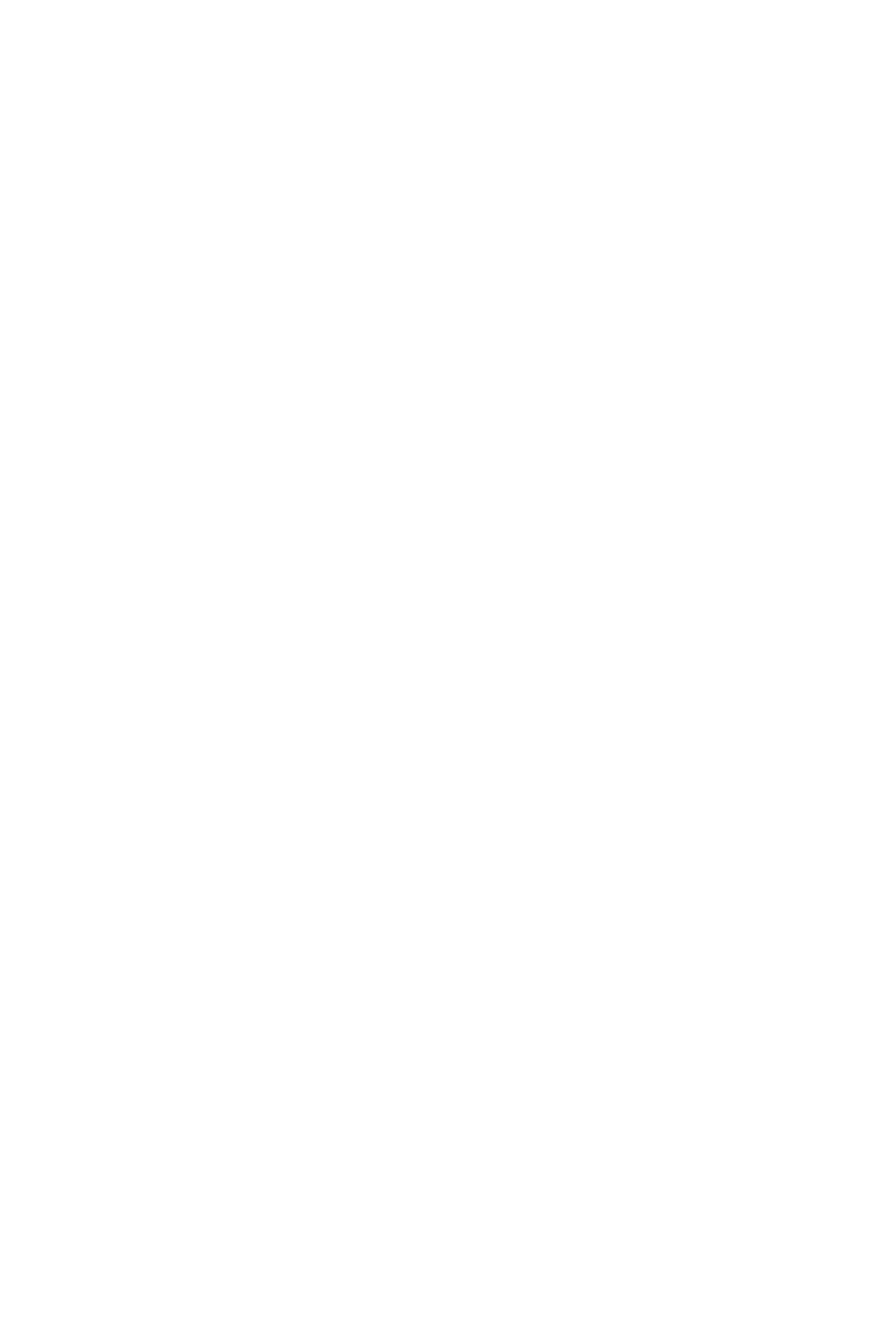
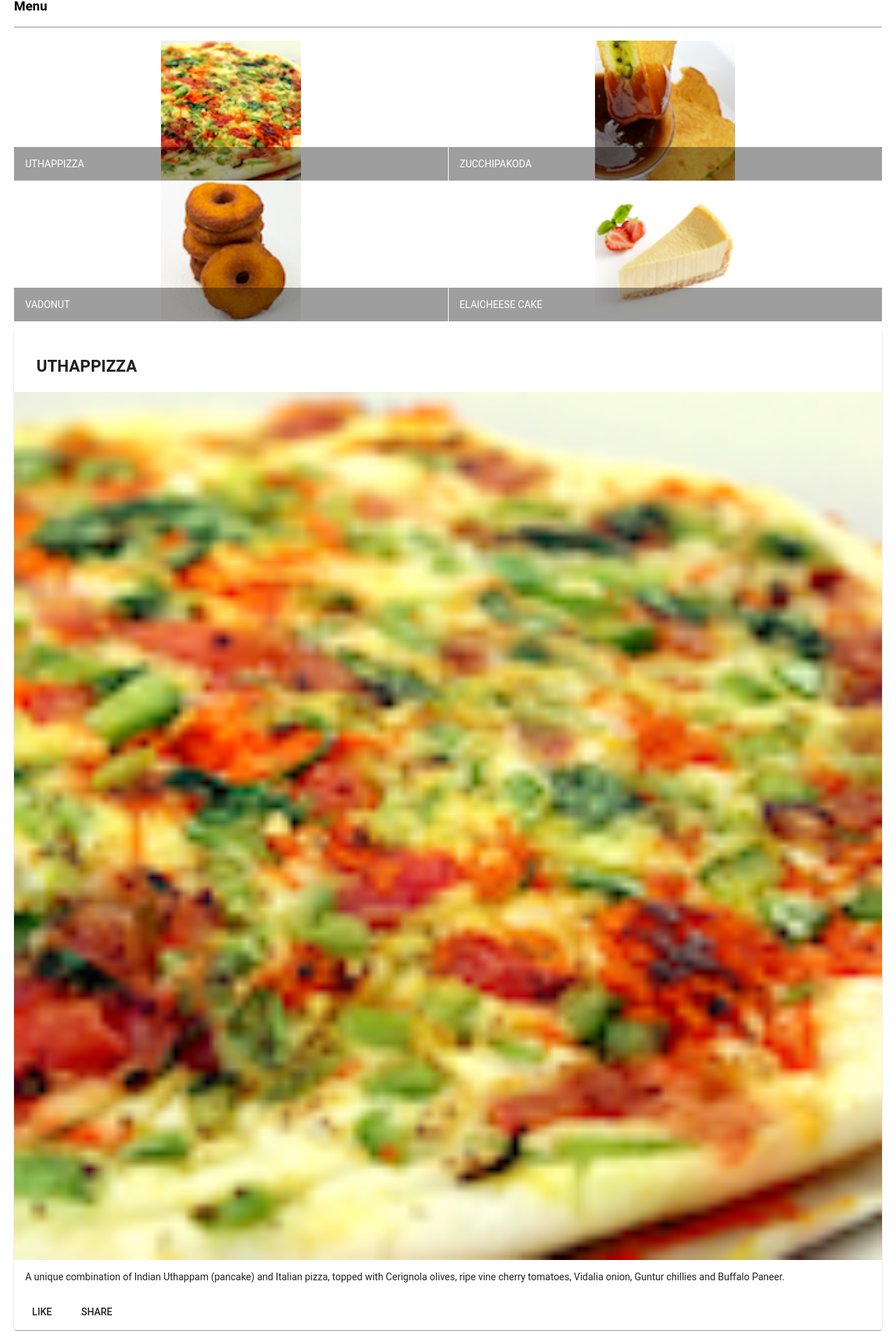
Before and after one commit to patagan/Angular, an Angular app: page / in a window 1280 px wide. Shown: the part 411-2331 px from the top of the page at 70% size. Before the commit the page ends 800 px from the top, so only its background shows below. Built offline with nearby package versions, Linux system fonts and the light colour scheme.

Commit message:
Angular components part 2

```diff
--- a/src/app/menu/menu.component.html
+++ b/src/app/menu/menu.component.html
@@ -12,4 +12,40 @@
     </mat-list-item>
   </mat-list>
 
+  <div fxFlex>
+    <div>
+      <h3>Menu</h3>
+      <hr>
+    </div>
+  </div>
+
+  <div fxFlex>
+    <mat-grid-list cols="2" rowHeight="200px">
+      <mat-grid-tile *ngFor="let dish of dishes">
+        <img height="200px" src={{dish.image}} alt={{dish.name}}>
+        <mat-grid-tile-footer>
+          <h1>{{dish.name | uppercase}}</h1>
+        </mat-grid-tile-footer>
+      </mat-grid-tile>
+    </mat-grid-list>
+  </div>
+
+  <div fxFlex *ngIf="selectedDish">
+    <mat-card>
+      <mat-card-header>
+        <mat-card-title>
+          <h3>{{selectedDish.name | uppercase}}</h3>
+        </mat-card-title>
+      </mat-card-header>
+      <img mat-card-image src={{selectedDish.image}} alt={{selectedDish.name}}>
+      <mat-card-content>
+        <p>{{selectedDish.description}}
+        </p>
+      </mat-card-content>
+      <mat-card-actions>
+        <button mat-button>LIKE</button>
+        <button mat-button>SHARE</button>
+      </mat-card-actions>
+    </mat-card>
+  </div>
 </div>
--- a/src/app/menu/menu.component.ts
+++ b/src/app/menu/menu.component.ts
@@ -1,14 +1,7 @@
 import { Component, OnInit } from '@angular/core';
 import { Dish } from '../shared/dish';
 
-@Component({
-  selector: 'app-menu',
-  templateUrl: './menu.component.html',
-  styleUrls: ['./menu.component.scss']
-})
-export class MenuComponent implements OnInit {
-
-  dishes: Dish[] = [
+const DISHES: Dish[] =  [
   {
     id: '0',
     name: 'Uthappizza',
@@ -52,6 +45,17 @@ export class MenuComponent implements OnInit {
   }
  ];
 
+@Component({
+  selector: 'app-menu',
+  templateUrl: './menu.component.html',
+  styleUrls: ['./menu.component.scss']
+})
+export class MenuComponent implements OnInit {
+
+  dishes: Dish[] = DISHES;
+
+  selectedDish = DISHES[0];
+
   constructor() { }
 
   ngOnInit() {
```
Also changed, not shown: src/app/app.module.ts (+7 -3 lines). Lines whose indentation alone changed are shown as unchanged.
